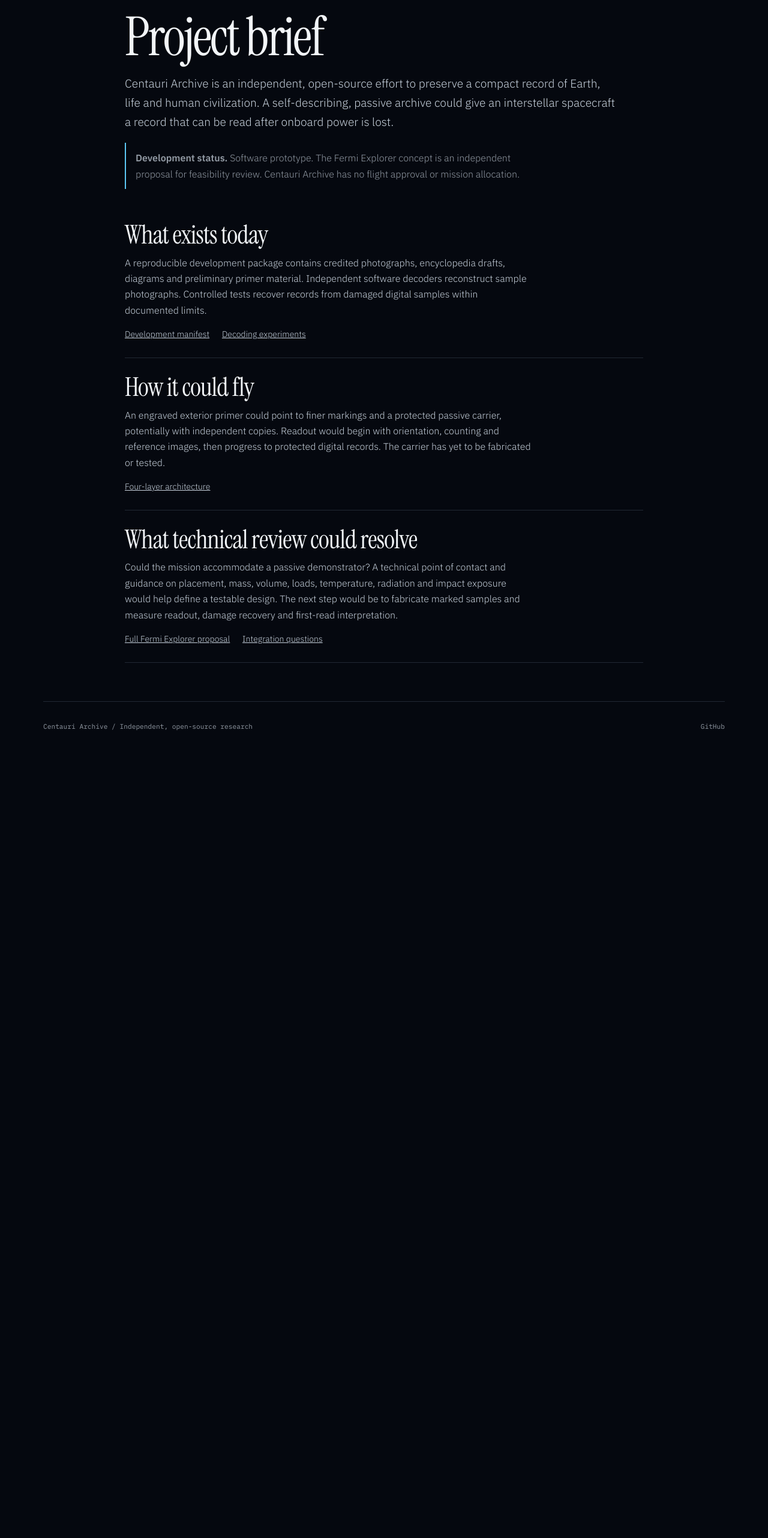
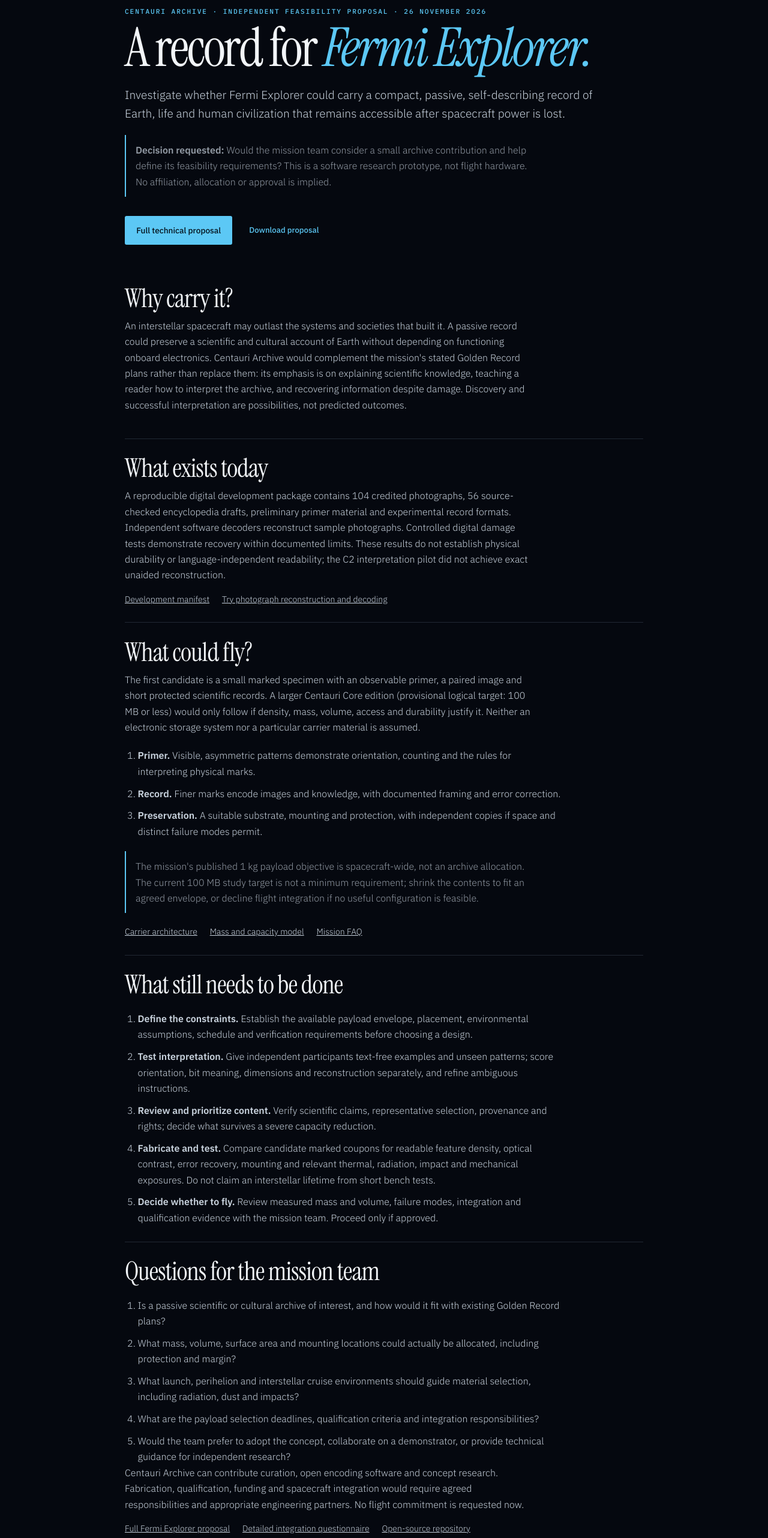
Before and after one commit to InterstellarNerd8760/centauri-archive, a plain HTML site: page website/brief.html in a window 1280 px wide. Shown: the part 80-2644 px from the top of the page at 60% size. Before the commit the page ends 1332 px from the top, so only its background shows below. Drawn offline with Linux system fonts and the light colour scheme.

Commit message:
Make Fermi Explorer brief decision-oriented with minimum demonstrator and open questions

```diff
--- a/website/brief.html
+++ b/website/brief.html
@@ -17,24 +17,53 @@
 <!-- archive-header -->
 <main id="main" tabindex="-1" class="wrap mission-study project-brief">
   <section class="study-intro">
-    <h1>Project brief</h1>
-    <p class="intro">Centauri Archive is an independent, open-source effort to preserve a compact record of Earth, life and human civilization. A self-describing, passive archive could give an interstellar spacecraft a record that can be read after onboard power is lost.</p>
-    <p class="study-status"><strong>Development status.</strong> Software prototype. The Fermi Explorer concept is an independent proposal for feasibility review. Centauri Archive has no flight approval or mission allocation.</p>
+    <p class="eyebrow">Centauri Archive · Independent feasibility proposal · 26 November 2026</p>
+    <h1>A record for <em>Fermi Explorer.</em></h1>
+    <p class="intro">Investigate whether Fermi Explorer could carry a compact, passive, self-describing record of Earth, life and human civilization that remains accessible after spacecraft power is lost.</p>
+    <p class="study-status"><strong>Decision requested:</strong> Would the mission team consider a small archive contribution and help define its feasibility requirements? This is a software research prototype, not flight hardware. No affiliation, allocation or approval is implied.</p>
+    <div class="actions"><a class="button" href="proposal.html">Full technical proposal</a><a class="text-link" href="fermi-explorer-proposal.txt" download>Download proposal</a></div>
+  </section>
+  <section class="study-section" id="purpose">
+    <h2>Why carry it?</h2>
+    <p>An interstellar spacecraft may outlast the systems and societies that built it. A passive record could preserve a scientific and cultural account of Earth without depending on functioning onboard electronics. Centauri Archive would complement the mission's stated Golden Record plans rather than replace them: its emphasis is on explaining scientific knowledge, teaching a reader how to interpret the archive, and recovering information despite damage. Discovery and successful interpretation are possibilities, not predicted outcomes.</p>
   </section>
   <section class="study-section" id="prototype">
     <h2>What exists today</h2>
-    <p>A reproducible development package contains credited photographs, encyclopedia drafts, diagrams and preliminary primer material. Independent software decoders reconstruct sample photographs. Controlled tests recover records from damaged digital samples within documented limits.</p>
-    <p class="study-citations"><a href="downloads/manifest.json">Development manifest</a><a href="guide.html">Decoding experiments</a></p>
+    <p>A reproducible digital development package contains 104 credited photographs, 56 source-checked encyclopedia drafts, preliminary primer material and experimental record formats. Independent software decoders reconstruct sample photographs. Controlled digital damage tests demonstrate recovery within documented limits. These results do not establish physical durability or language-independent readability; the C2 interpretation pilot did not achieve exact unaided reconstruction.</p>
+    <p class="study-citations"><a href="downloads/manifest.json">Development manifest</a><a href="guide.html">Try photograph reconstruction and decoding</a></p>
   </section>
   <section class="study-section" id="carrier">
-    <h2>How it could fly</h2>
-    <p>An engraved exterior primer could point to finer markings and a protected passive carrier, potentially with independent copies. Readout would begin with orientation, counting and reference images, then progress to protected digital records. The carrier has yet to be fabricated or tested.</p>
-    <p class="study-citations"><a href="engineering.html#physical">Four-layer architecture</a></p>
+    <h2>What could fly?</h2>
+    <p>The first candidate is a small marked specimen with an observable primer, a paired image and short protected scientific records. A larger Centauri Core edition (provisional logical target: 100 MB or less) would only follow if density, mass, volume, access and durability justify it. Neither an electronic storage system nor a particular carrier material is assumed.</p>
+    <ol class="study-milestones">
+      <li><strong>Primer.</strong> Visible, asymmetric patterns demonstrate orientation, counting and the rules for interpreting physical marks.</li>
+      <li><strong>Record.</strong> Finer marks encode images and knowledge, with documented framing and error correction.</li>
+      <li><strong>Preservation.</strong> A suitable substrate, mounting and protection, with independent copies if space and distinct failure modes permit.</li>
+    </ol>
+    <p class="study-status">The mission's published 1 kg payload objective is spacecraft-wide, not an archive allocation. The current 100 MB study target is not a minimum requirement; shrink the contents to fit an agreed envelope, or decline flight integration if no useful configuration is feasible.</p>
+    <p class="study-citations"><a href="engineering.html#physical">Carrier architecture</a><a href="engineering.html#capacity">Mass and capacity model</a><a href="https://www.fermiexplorer.org/faqs">Mission FAQ</a></p>
+  </section>
+  <section class="study-section" id="next">
+    <h2>What still needs to be done</h2>
+    <ol class="study-milestones">
+      <li><strong>Define the constraints.</strong> Establish the available payload envelope, placement, environmental assumptions, schedule and verification requirements before choosing a design.</li>
+      <li><strong>Test interpretation.</strong> Give independent participants text-free examples and unseen patterns; score orientation, bit meaning, dimensions and reconstruction separately, and refine ambiguous instructions.</li>
+      <li><strong>Review and prioritize content.</strong> Verify scientific claims, representative selection, provenance and rights; decide what survives a severe capacity reduction.</li>
+      <li><strong>Fabricate and test.</strong> Compare candidate marked coupons for readable feature density, optical contrast, error recovery, mounting and relevant thermal, radiation, impact and mechanical exposures. Do not claim an interstellar lifetime from short bench tests.</li>
+      <li><strong>Decide whether to fly.</strong> Review measured mass and volume, failure modes, integration and qualification evidence with the mission team. Proceed only if approved.</li>
+    </ol>
   </section>
   <section class="study-section" id="review">
-    <h2>What technical review could resolve</h2>
-    <p>Could the mission accommodate a passive demonstrator? A technical point of contact and guidance on placement, mass, volume, loads, temperature, radiation and impact exposure would help define a testable design. The next step would be to fabricate marked samples and measure readout, damage recovery and first-read interpretation.</p>
-    <p class="study-citations"><a href="proposal.html">Full Fermi Explorer proposal</a><a href="engineering.html#interfaces">Integration questions</a></p>
+    <h2>Questions for the mission team</h2>
+    <ol class="study-milestones">
+      <li>Is a passive scientific or cultural archive of interest, and how would it fit with existing Golden Record plans?</li>
+      <li>What mass, volume, surface area and mounting locations could actually be allocated, including protection and margin?</li>
+      <li>What launch, perihelion and interstellar cruise environments should guide material selection, including radiation, dust and impacts?</li>
+      <li>What are the payload selection deadlines, qualification criteria and integration responsibilities?</li>
+      <li>Would the team prefer to adopt the concept, collaborate on a demonstrator, or provide technical guidance for independent research?</li>
+    </ol>
+    <p>Centauri Archive can contribute curation, open encoding software and concept research. Fabrication, qualification, funding and spacecraft integration would require agreed responsibilities and appropriate engineering partners. No flight commitment is requested now.</p>
+    <p class="study-citations"><a href="proposal.html">Full Fermi Explorer proposal</a><a href="engineering.html#interfaces">Detailed integration questionnaire</a><a href="https://github.com/InterstellarNerd8760/centauri-archive">Open-source repository</a></p>
   </section>
 </main>
 <footer class="footer wrap"><span>Centauri Archive / Independent, open-source research</span><a href="https://github.com/InterstellarNerd8760/centauri-archive">GitHub</a></footer>
```
Also changed, not shown: website/proposal.html (+4 -2 lines), 1 other file.
